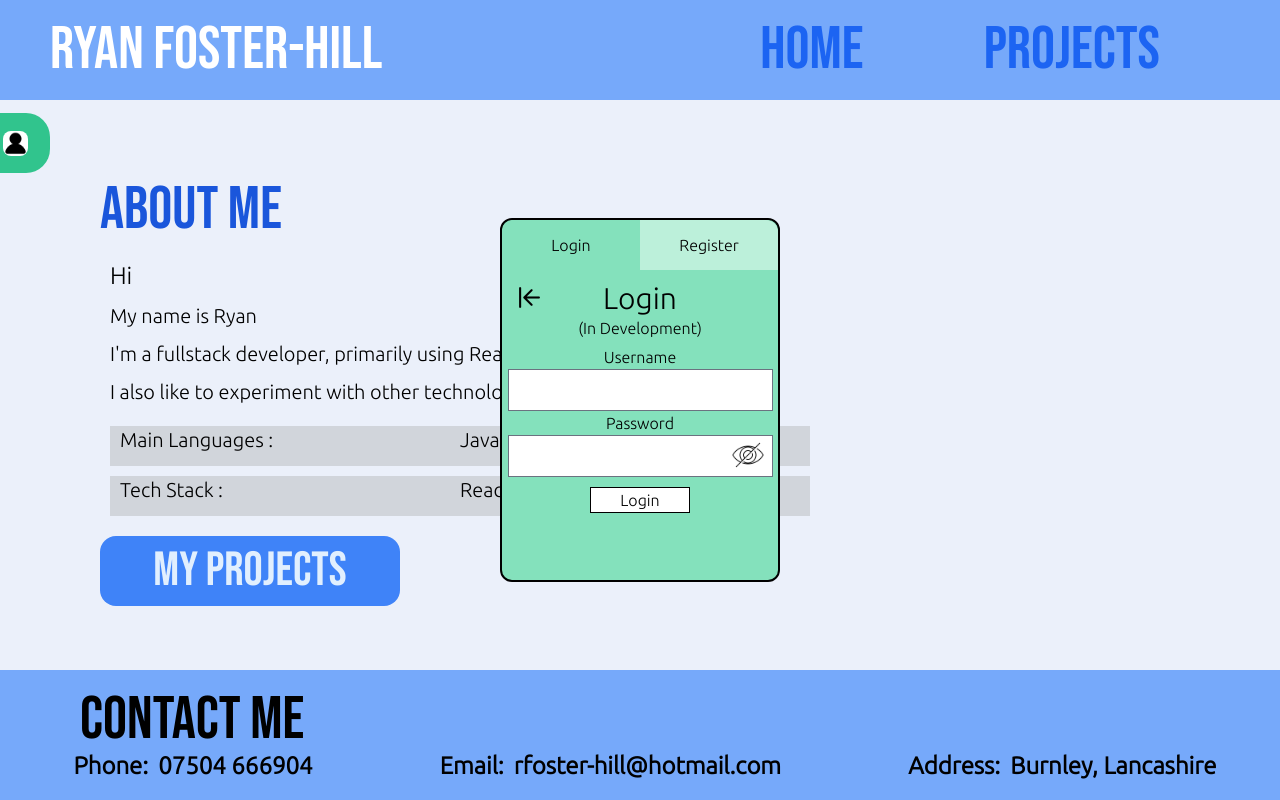
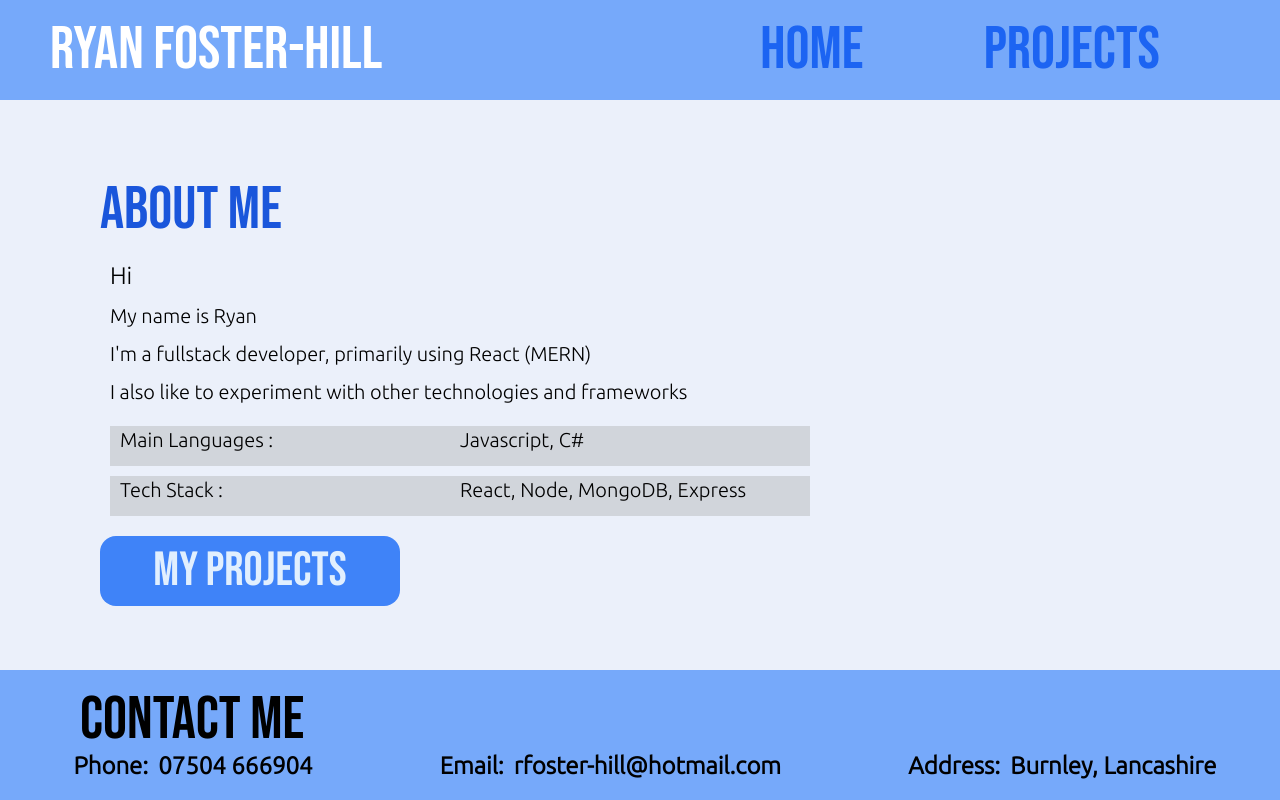
Before and after one commit to RyanRFH/PortfolioNextJS, a Next.js app: page / in a window 1280 px wide. Built offline with nearby package versions, Linux system fonts and the light colour scheme; no server answers.

Commit message:
login modal disabled

```diff
--- a/src/app/components/LoginModal/LoginComponents/LoginInterface.tsx
+++ b/src/app/components/LoginModal/LoginComponents/LoginInterface.tsx
@@ -82,7 +82,6 @@ const LoginInterface = (props) => {
                     <img src={closeLoginWindowIcon.src} className=' w-[25px]' alt='closeloginwindowicon' />
                 </button> */}
                 <h1 className='text-3xl'>{props.interfaceType}</h1>
-                <p>(In Development)</p>
             </div>
 
             <form onSubmit={formSubmitHandler} className='flex flex-col items-center'>
@@ -110,7 +109,7 @@ const LoginInterface = (props) => {
                     </label>
 
                 </div>
-                <input type='submit' value={"Login"} className='bg-white w-[100px] border-black border-[1px] mt-[10px]'></input>
+                <input type='submit' value={props.interfaceType} className='bg-white w-[100px] border-black border-[1px] mt-[10px]'></input>
             </form>
             <div className='flex items-center justify-center mt-[10px]'>
                 <p className="flex items-center justify-center">{status}</p>
--- a/src/app/layout.jsx
+++ b/src/app/layout.jsx
@@ -20,7 +20,7 @@ export default function RootLayout({ children }) {
       <head>
       </head>
       <body className="flex flex-col min-h-screen">
-        <LoginModal />
+        {/* <LoginModal /> */}
         <Navbar />
         {children}
         <Footer />
```
